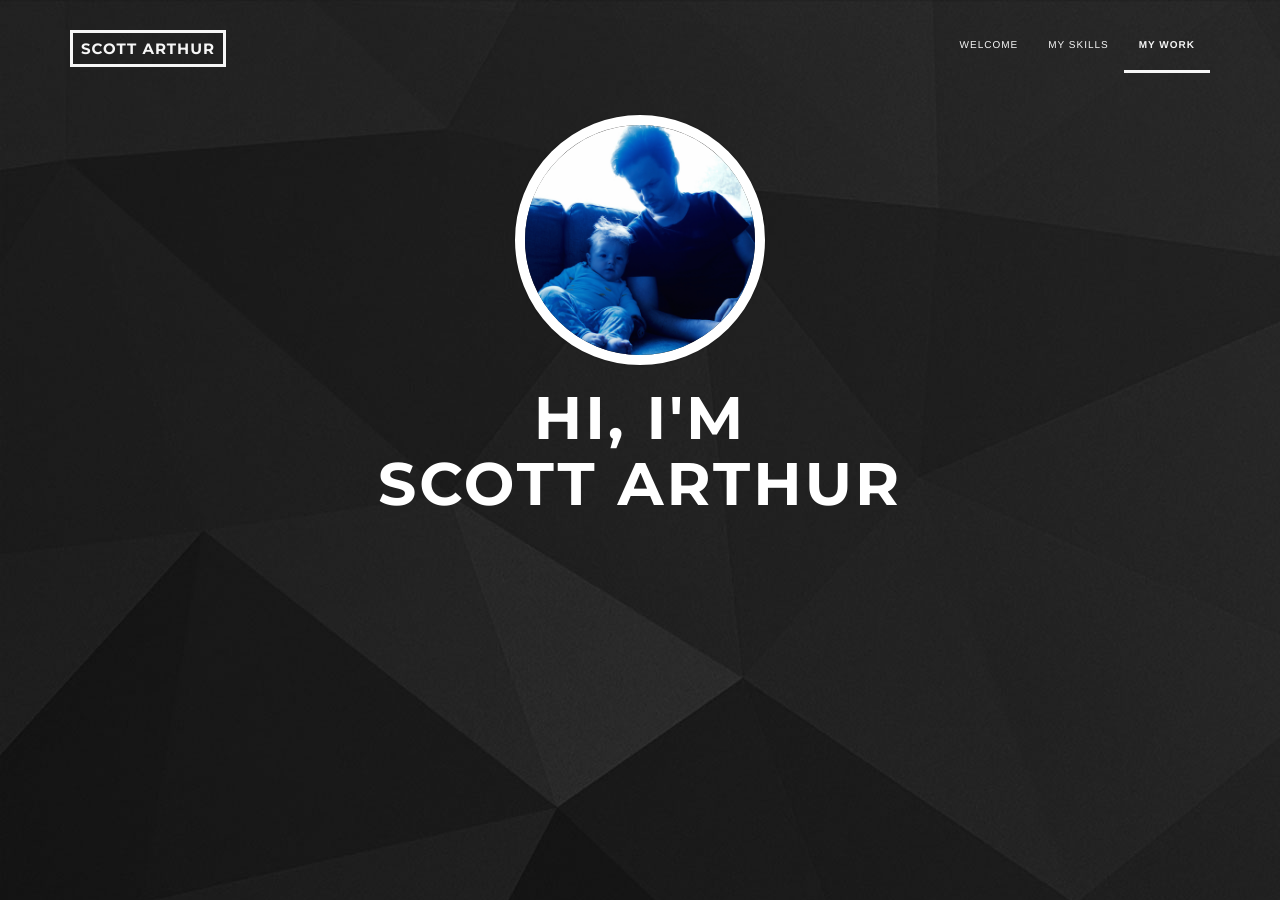
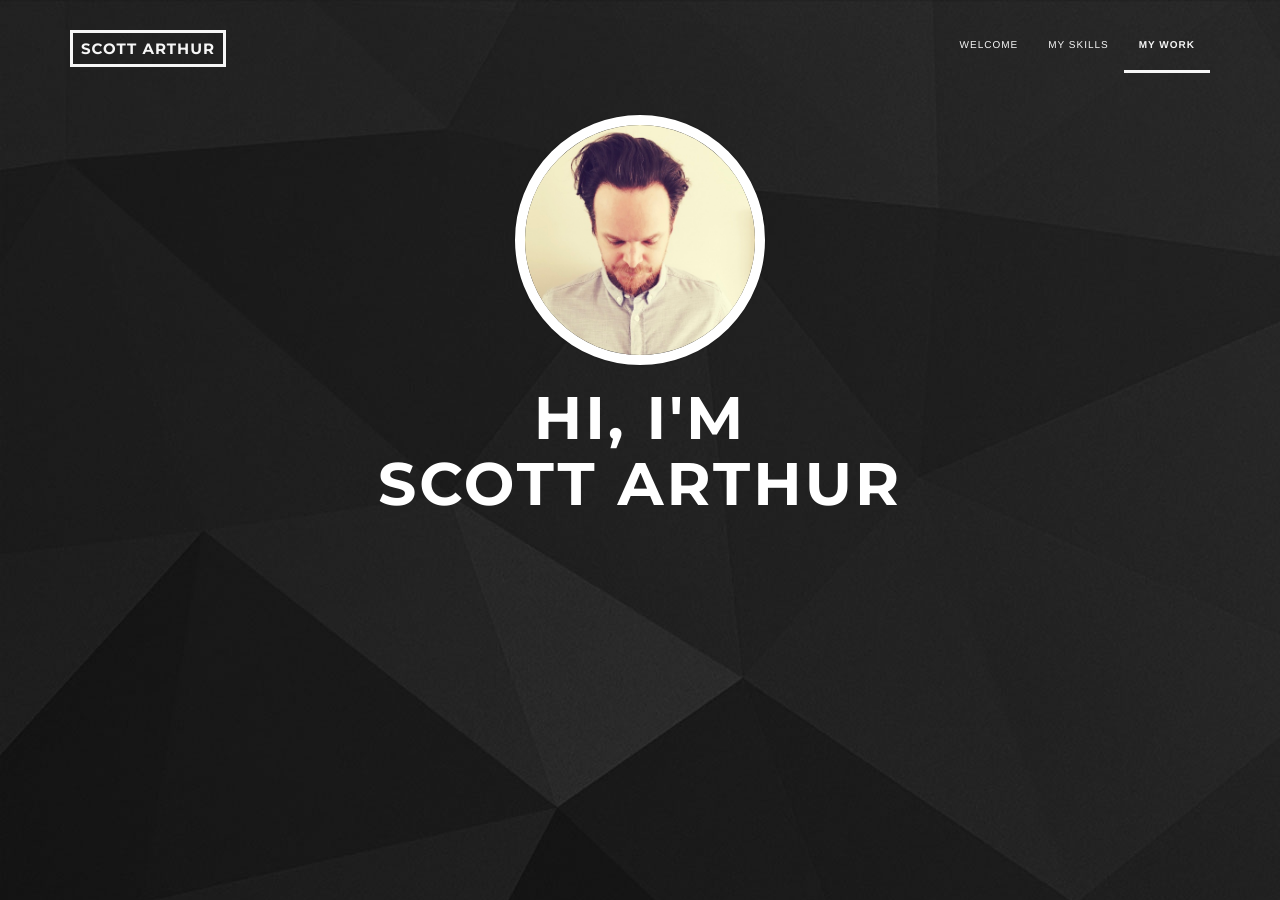
Before and after one commit to scottatron/scottatron.com, a Jekyll site: the page built from index.html, in a window 1280 px wide and 900 px high. Built offline with Jekyll 4.4.1, drawn with Linux system fonts in a browser that asks for light colours.

Commit message:
Update my photo

```diff
--- a/_includes/header.html
+++ b/_includes/header.html
@@ -4,7 +4,7 @@
 <section id="head" class="style3">
   <div class="container" onclick="$.scrollTo( '#about', 800, {easing:'easeOutExpo', axis:'y'} );">
     <div class="head-thumbBig">
-      <img class="img-circle img-responsive" src="img/user-1.jpg" alt="" />
+      <img class="img-circle img-responsive" src="img/user-2.jpg" alt="" />
     </div>
     <div class="row">
       <div class="hero">
```
Also changed, not shown: img/user-2.jpg (added).
